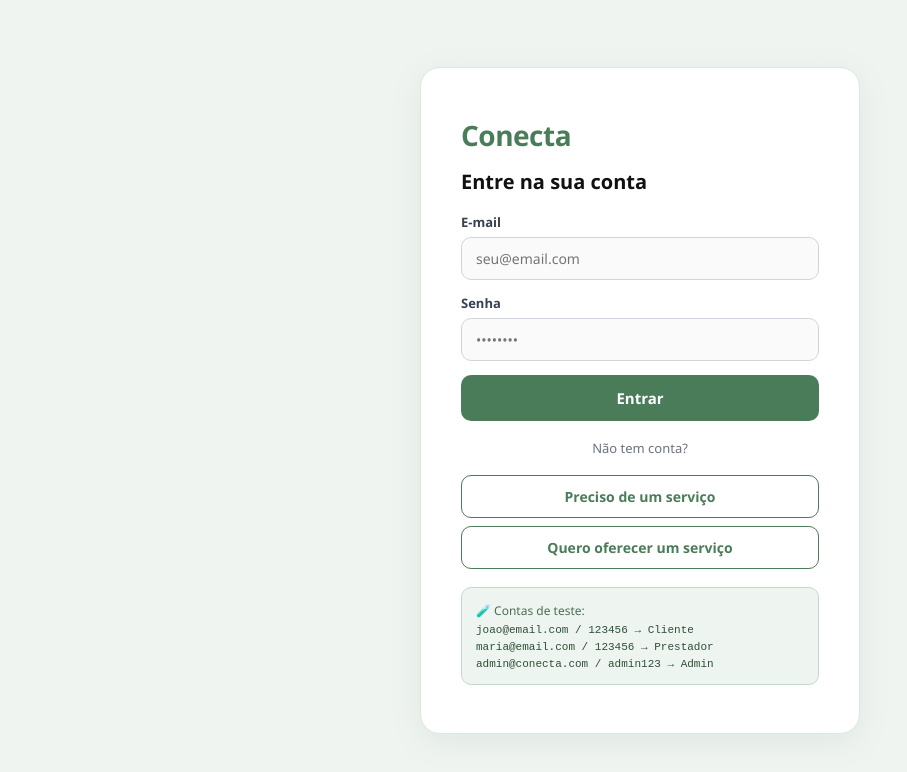
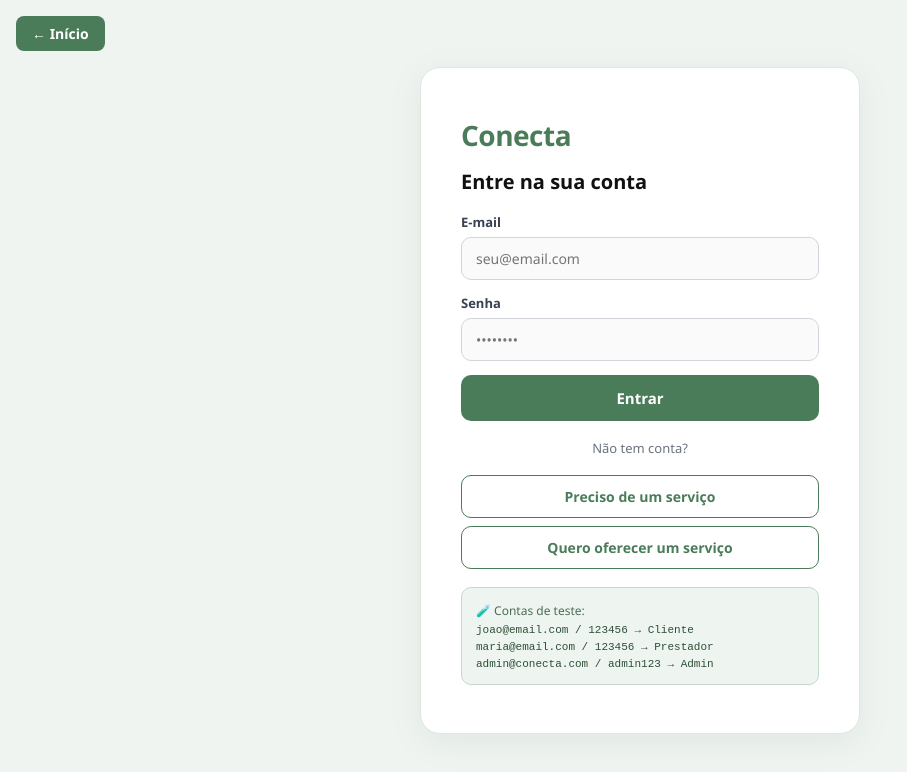
Before and after one commit to venanciojamilly/conecta-frontend, a React (Vite) app: page /login in a window 1280 px wide. Shown: the top 772 px of the page, without its empty margins (0-907 px from the left). Built offline with nearby package versions, Linux system fonts and the light colour scheme.

Commit message:
feat: add back to home button on login page

```diff
--- a/src/pages/auth/Login.jsx
+++ b/src/pages/auth/Login.jsx
@@ -30,8 +30,24 @@ export default function Login() {
 
   return (
     <div className="auth-page">
+      <Link to="/" style={{
+        position: 'fixed',
+        top: '16px',
+        left: '16px',
+        background: '#4a7c59',
+        color: 'white',
+        padding: '8px 16px',
+        borderRadius: '8px',
+        textDecoration: 'none',
+        fontSize: '14px',
+        fontWeight: '600'
+      }}>
+        ← Início
+      </Link>
+
       <div className="auth-card">
         <div className="auth-logo">Conecta</div>
+
         <p className="auth-subtitle">Entre na sua conta</p>
 
         <form onSubmit={handleSubmit} className="auth-form">
@@ -77,7 +93,7 @@ export default function Login() {
           </Link>
         </div>
 
-        {/* Dica visual com os logins de teste */}
+
         <div className="auth-hint">
           <p>🧪 Contas de teste:</p>
           <code>joao@email.com / 123456 → Cliente</code>
```
